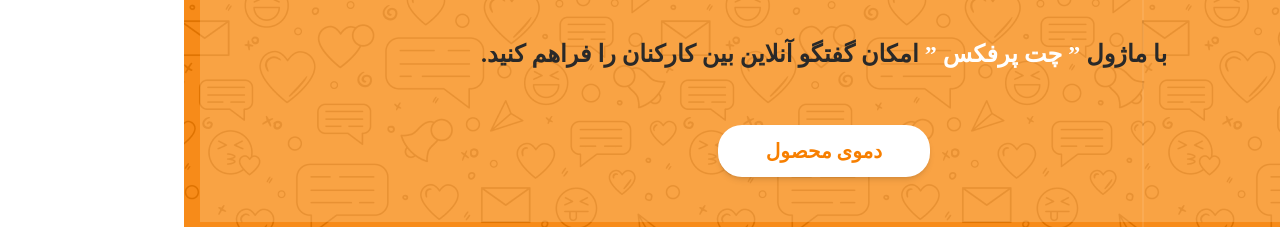
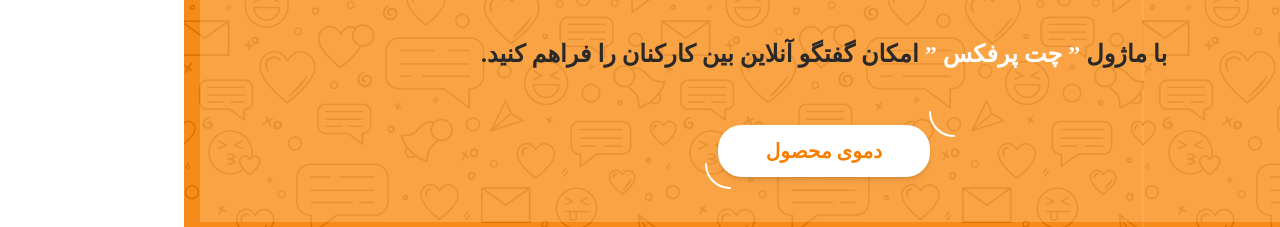
Before and after one commit to mahyarErshad/perfex-chat, a React (Create React App) app: page / in a window 1280 px wide. Shown: the part 492-719 px from the top of the page. Built offline with nearby package versions, Linux system fonts and the light colour scheme; a web font is replaced by a local one.

Commit message:
Added button before shape

```diff
--- a/src/Components/HeroSection/HeroSection.jsx
+++ b/src/Components/HeroSection/HeroSection.jsx
@@ -40,9 +40,11 @@ function HeroSection() {
         <p className="mt-[3.25rem] text-[#292929] max-md:text-lg md:text-2xl font-semibold text-center">
           با ماژول <strong className="text-white">” چت پرفکس ”</strong> امکان گفتگو آنلاین بین کارکنان را فراهم کنید.
         </p>
-        <a href="#aa" target="_blank" className="shadow-md mt-[3.4375rem] bg-white py-3 px-12 text-xl font-semibold text-primary flex-center rounded-3xl hover:opacity-90 duration-300">
-          دموی محصول
-        </a>
+        <div className="button-wrapper relative">
+          <a href="#aa" target="_blank" className="shadow-md mt-[3.4375rem] bg-white py-3 px-12 text-xl font-semibold text-primary flex-center rounded-3xl hover:opacity-90 duration-300">
+            دموی محصول
+          </a>
+        </div>
       </div>
     </section>
   );
--- a/src/index.css
+++ b/src/index.css
@@ -82,3 +82,23 @@ body,
   border: 1px solid #f77f00;
   backdrop-filter: blur(4.5px);
 }
+.hero-section-cta .button-wrapper::after {
+  content: "";
+  position: absolute;
+  background-image: url(./assets/images/button-after-shape.svg);
+  left: -0.8125rem;
+  bottom: -5.8125rem;
+  width: 100%;
+  height: 100%;
+  background-repeat: no-repeat;
+}
+.hero-section-cta .button-wrapper::before {
+  content: "";
+  position: absolute;
+  background-image: url(./assets/images/button-after-shape.svg);
+  right: -13.1875rem;
+  top: 2.5625rem;
+  width: 100%;
+  height: 100%;
+  background-repeat: no-repeat;
+}
```
Also changed, not shown: src/assets/images/button-before-shape.svg (added).
